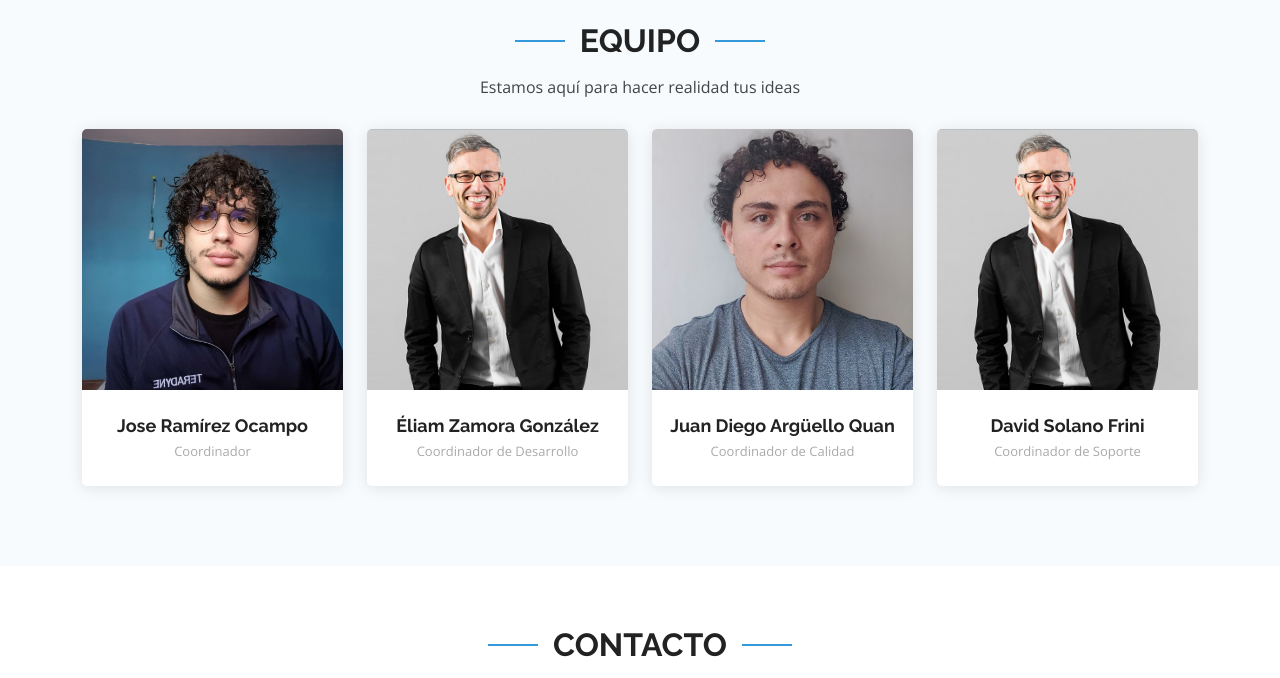
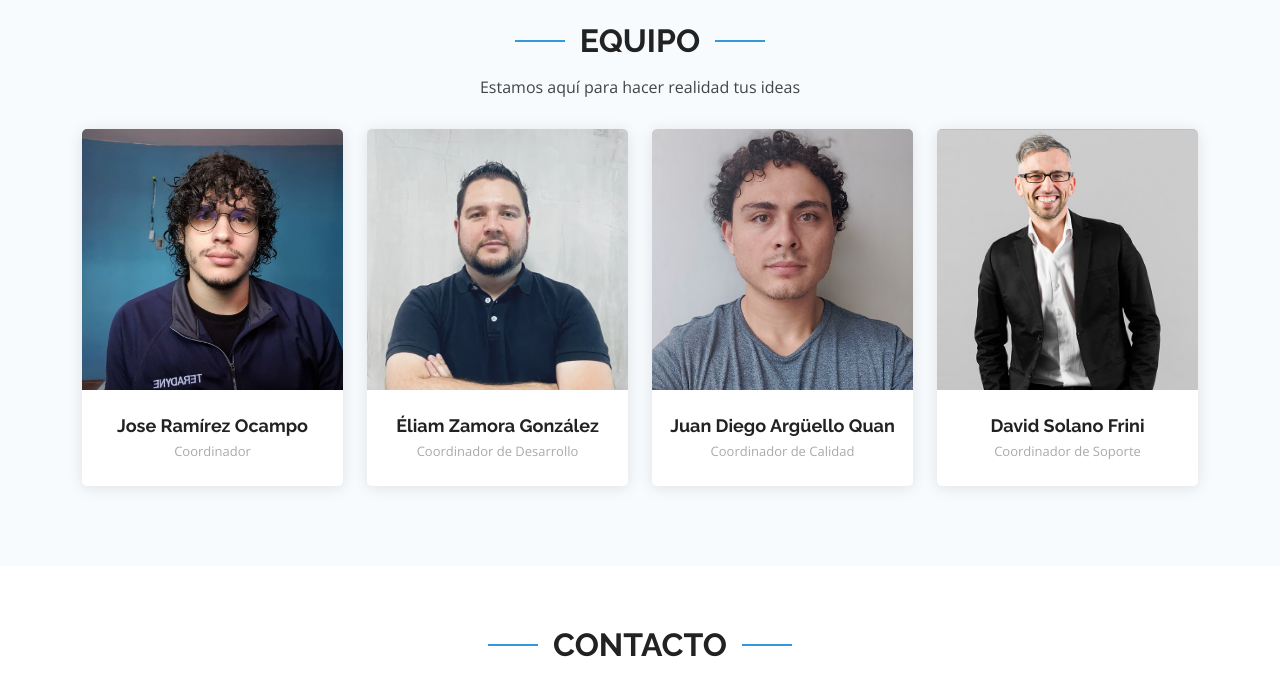
Before and after one commit to EliamZG/proyecto_4, a plain HTML site: page website/index.html in a window 1280 px wide. Shown: the part 2160-2838 px from the top of the page. Drawn offline with nearby package versions, Linux system fonts and the light colour scheme.

Commit message:
change in teams section

```diff
--- a/website/index.html
+++ b/website/index.html
@@ -686,7 +686,7 @@
           <div class="col-lg-3 col-md-6 d-flex align-items-stretch">
             <div class="member" data-aos="fade-up" data-aos-delay="200">
               <div class="member-img">
-                <img src="assets/img/team/team-1.jpg" class="img-fluid" alt="">
+                <img src="assets/img/team/eliam.png" class="img-fluid" alt="">
                 <div class="social">
                   <a href=""><i class="bi bi-twitter"></i></a>
                   <a href=""><i class="bi bi-facebook"></i></a>
```
Also changed, not shown: website/assets/img/team/eliam.png (added), 5 other files.
